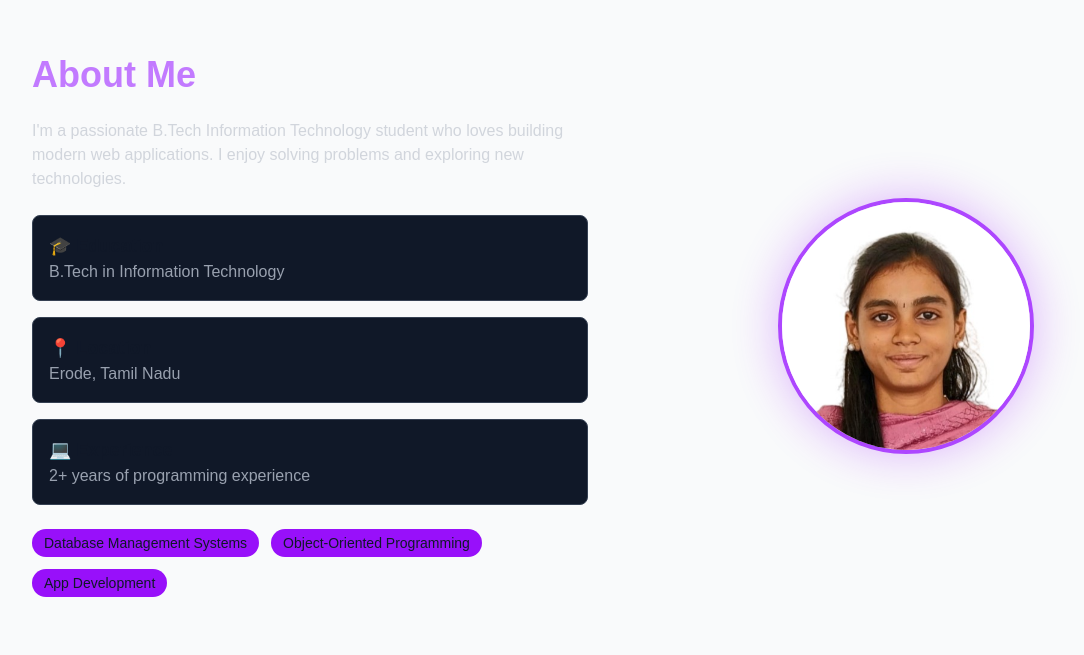
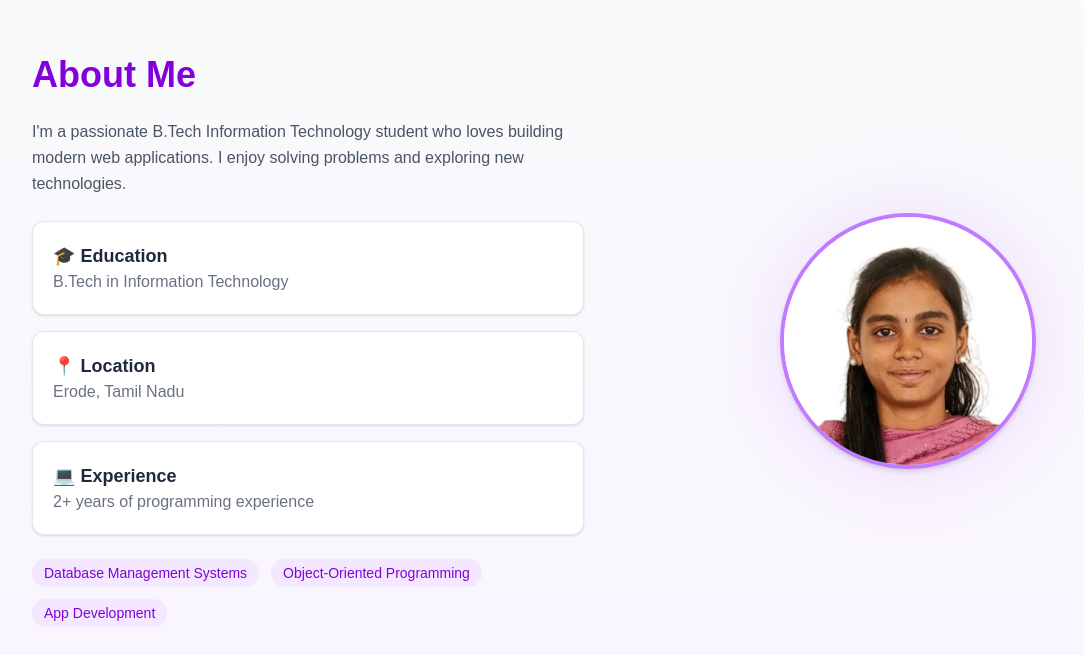
Before and after one commit to Deepika-15B/Deepika-s-Portfolio-Next.js-, a Next.js app: page / in a window 1280 px wide. Shown: the part 825-1480 px from the top of the page, without its empty margins (32-1116 px from the left). Built offline with nearby package versions, Linux system fonts and the light colour scheme.

Commit message:
Refine About section with balanced light theme and professional UI

```diff
--- a/app/components/About.js
+++ b/app/components/About.js
@@ -1,18 +1,18 @@
 export default function About() {
   return (
-    <section id="about" className="bg-gray-50 text-gray-900 py-20 px-6">
+    <section id="about" className="bg-gradient-to-b from-gray-50 to-purple-50 text-gray-900 py-20 px-6">
 
       {/* Container */}
-      <div className="max-w-6xl mx-auto grid md:grid-cols-2 gap-10 items-center">
+      <div className="max-w-6xl mx-auto grid md:grid-cols-2 gap-12 items-center">
 
         {/* LEFT SIDE */}
         <div>
 
-          <h2 className="text-4xl font-bold mb-6 text-purple-400">
+          <h2 className="text-4xl font-bold mb-6 text-purple-700">
             About Me
           </h2>
 
-          <p className="text-gray-300 mb-6">
+          <p className="text-gray-600 mb-6 leading-relaxed">
             I'm a passionate B.Tech Information Technology student who loves
             building modern web applications. I enjoy solving problems and
             exploring new technologies.
@@ -21,28 +21,34 @@ export default function About() {
           {/* Info Cards */}
           <div className="space-y-4">
 
-            <div className="bg-gray-900 p-4 rounded-lg border border-gray-700">
-              <h3 className="font-semibold text-lg">🎓 Education</h3>
-              <p className="text-gray-400">B.Tech in Information Technology</p>
+            <div className="bg-white p-5 rounded-xl border border-gray-200 shadow-sm hover:shadow-md transition">
+              <h3 className="font-semibold text-lg text-gray-800">🎓 Education</h3>
+              <p className="text-gray-500">B.Tech in Information Technology</p>
             </div>
 
-            <div className="bg-gray-900 p-4 rounded-lg border border-gray-700">
-              <h3 className="font-semibold text-lg">📍 Location</h3>
-              <p className="text-gray-400">Erode, Tamil Nadu</p>
+            <div className="bg-white p-5 rounded-xl border border-gray-200 shadow-sm hover:shadow-md transition">
+              <h3 className="font-semibold text-lg text-gray-800">📍 Location</h3>
+              <p className="text-gray-500">Erode, Tamil Nadu</p>
             </div>
 
-            <div className="bg-gray-900 p-4 rounded-lg border border-gray-700">
-              <h3 className="font-semibold text-lg">💻 Experience</h3>
-              <p className="text-gray-400">2+ years of programming experience</p>
+            <div className="bg-white p-5 rounded-xl border border-gray-200 shadow-sm hover:shadow-md transition">
+              <h3 className="font-semibold text-lg text-gray-800">💻 Experience</h3>
+              <p className="text-gray-500">2+ years of programming experience</p>
             </div>
 
           </div>
 
           {/* Interests */}
           <div className="mt-6 flex flex-wrap gap-3">
-            <span className="bg-purple-600 px-3 py-1 rounded-full text-sm">Database Management Systems</span>
-            <span className="bg-purple-600 px-3 py-1 rounded-full text-sm">Object-Oriented Programming</span>
-            <span className="bg-purple-600 px-3 py-1 rounded-full text-sm">App Development</span>
+            <span className="bg-purple-100 text-purple-700 px-3 py-1 rounded-full text-sm">
+              Database Management Systems
+            </span>
+            <span className="bg-purple-100 text-purple-700 px-3 py-1 rounded-full text-sm">
+              Object-Oriented Programming
+            </span>
+            <span className="bg-purple-100 text-purple-700 px-3 py-1 rounded-full text-sm">
+              App Development
+            </span>
           </div>
 
         </div>
@@ -52,14 +58,14 @@ export default function About() {
 
           <div className="relative">
 
-            {/* Glow Ring */}
-            <div className="absolute inset-0 rounded-full bg-purple-600 blur-xl opacity-30"></div>
+            {/* Soft Glow */}
+            <div className="absolute inset-0 rounded-full bg-purple-300 blur-2xl opacity-40"></div>
 
             {/* Image */}
             <img
               src="/profile.jpg"
               alt="Deepika"
-              className="w-64 h-64 rounded-full object-cover border-4 border-purple-500 relative"
+              className="w-64 h-64 rounded-full object-cover border-4 border-purple-400 shadow-md relative"
             />
 
           </div>
```
